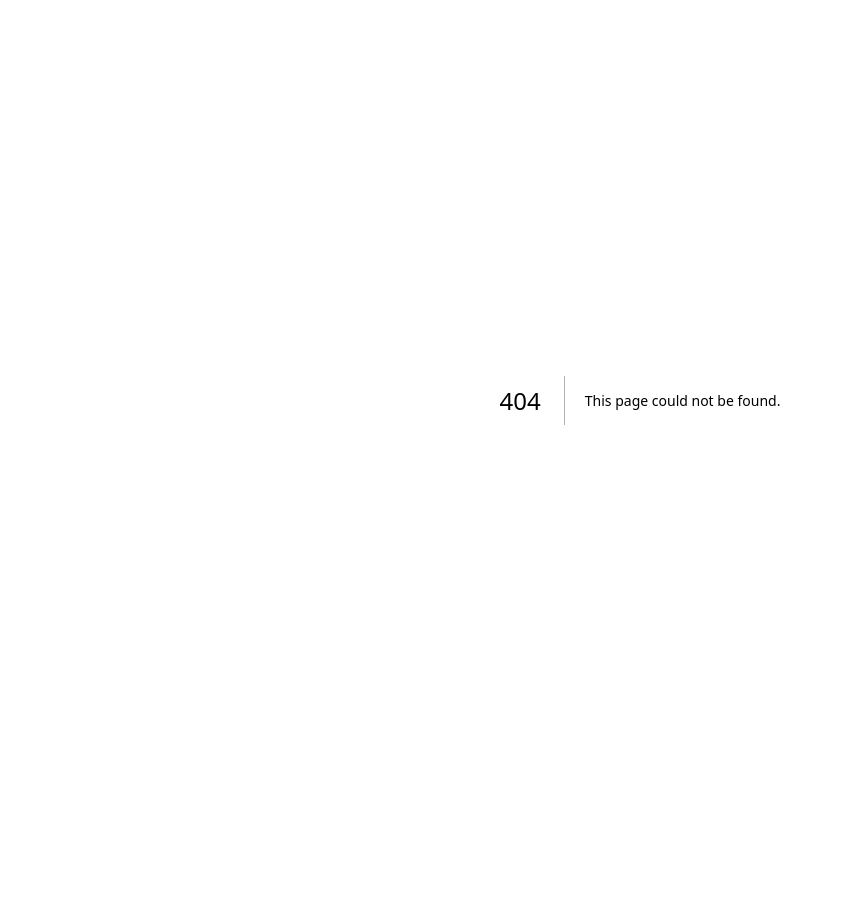
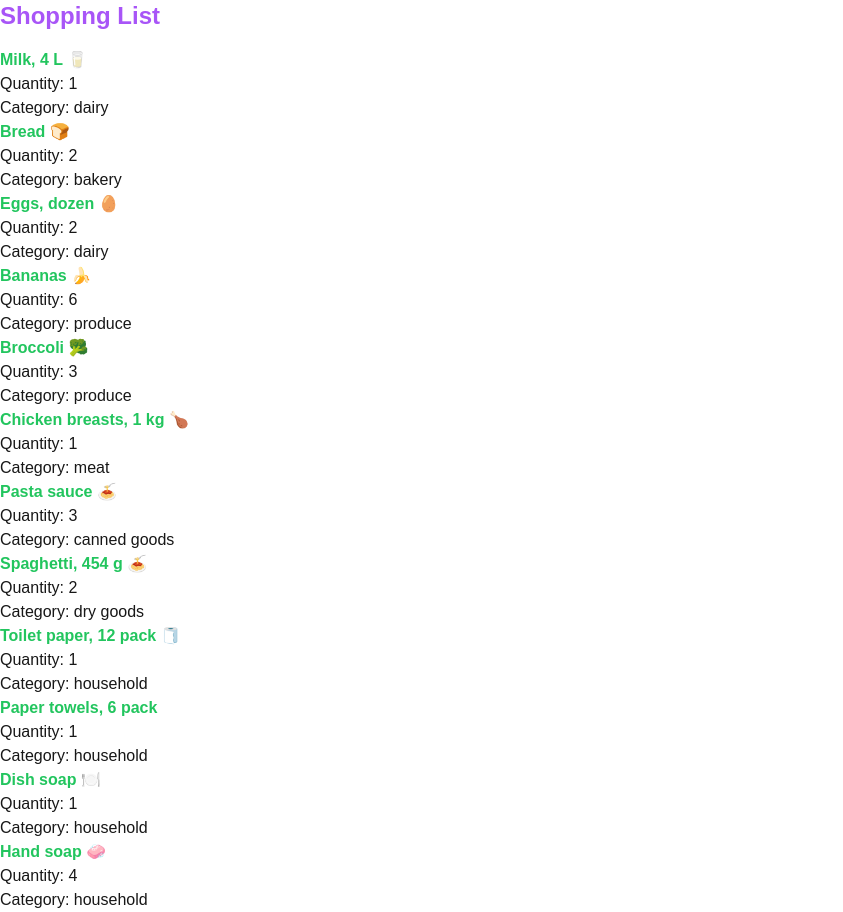
Before and after one commit to RamseyKHX/cprg306-assignments, a Next.js app: page /week-3 in a window 1280 px wide. Before the commit this address had no page. Shown: the whole page, without its empty margins (0-843 px from the left). Before the commit the page ends 800 px from the top, so only its background shows below. Built offline with nearby package versions, Linux system fonts and the light colour scheme.

Commit message:
started working on week-3 files
Worked on item.js, item-list.js, and page.js in the week-3 folder.

```diff
--- a/app/page.js
+++ b/app/page.js
@@ -1,12 +1,16 @@
 import Link from "next/link";
+
 
 export default function Page() {
   return(
     <main>
       <h1>CPRG 306: Web Development 2 - Assignments</h1>
 
+      <ul >
+        <Link href="week-2">Week 2</Link>
+      </ul>
       <ul>
-        <Link href="week-2">Week 2</Link>
+      <Link href="week-3">Week 3</Link>
       </ul>
     </main>
 
--- /dev/null
+++ b/app/week-3/item-list.js
@@ -0,0 +1,82 @@
+import React from 'react';
+import Item from './item';
+
+export default function ItemList() {
+  const items = [
+    {
+      name: "Milk, 4 L 🥛",
+      quantity: 1,
+      category: "dairy",
+    },
+    {
+      name: "Bread 🍞",
+      quantity: 2,
+      category: "bakery",
+    },
+    {
+      name: "Eggs, dozen 🥚",
+      quantity: 2,
+      category: "dairy",
+    },
+    {
+      name: "Bananas 🍌",
+      quantity: 6,
+      category: "produce",
+    },
+    {
+      name: "Broccoli 🥦",
+      quantity: 3,
+      category: "produce",
+    },
+    {
+      name: "Chicken breasts, 1 kg 🍗",
+      quantity: 1,
+      category: "meat",
+    },
+    {
+      name: "Pasta sauce 🍝",
+      quantity: 3,
+      category: "canned goods",
+    },
+    {
+      name: "Spaghetti, 454 g 🍝",
+      quantity: 2,
+      category: "dry goods",
+    },
+    {
+      name: "Toilet paper, 12 pack 🧻",
+      quantity: 1,
+      category: "household",
+    },
+    {
+      name: "Paper towels, 6 pack",
+      quantity: 1,
+      category: "household",
+    },
+    {
+      name: "Dish soap 🍽️",
+      quantity: 1,
+      category: "household",
+    },
+    {
+      name: "Hand soap 🧼",
+      quantity: 4,
+      category: "household",
+    }
+  ];
+
+
+
+  return (
+    <ul>
+      {items.map((item, index) => (
+        <Item
+          key={index}
+          name={item.name}
+          quantity={item.quantity}
+          category={item.category}
+        />
+      ))}
+    </ul>
+  );
+};
--- /dev/null
+++ b/app/week-3/item.js
@@ -0,0 +1,11 @@
+import React from 'react';
+
+export default function Item({ name, quantity, category }) {
+  return (
+    <li>
+      <p className="text-green-500 font-bold text-3x1"> {name}</p>
+      <p className="text-2x1 text-white-500">Quantity: {quantity}</p>
+      <p className="text-2x1 text-white-500">Category: {category}</p>
+    </li>
+  );
+}
--- /dev/null
+++ b/app/week-3/page.js
@@ -0,0 +1,17 @@
+import React from 'react';
+import ItemList from './item-list';
+import Link from "next/link";
+
+
+export default function Page() {
+  return (
+    <main>
+      <div>
+        <h1 className="text-purple-500 text-2xl font-bold mb-4">Shopping List</h1>
+        <ItemList />
+
+      </div>
+
+    </main>
+  );
+};
```
